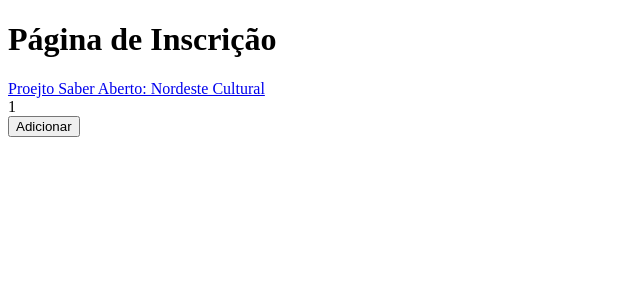
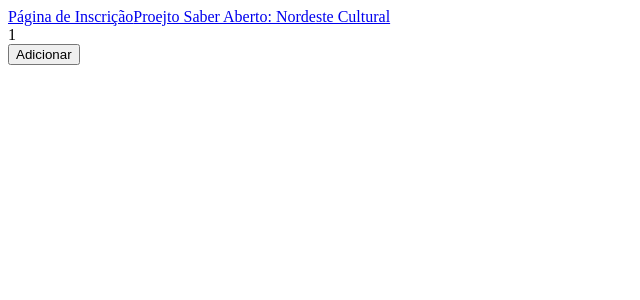
Before and after one commit to rolandmontalvan/ideia-unica, a Next.js app: page / in a window 1280 px wide. Shown: the top 300 px of the page, without its empty margins (0-640 px from the left). Built offline with nearby package versions, Linux system fonts and the light colour scheme.

Commit message:
Update index.js

```diff
--- a/pages/index.js
+++ b/pages/index.js
@@ -4,7 +4,7 @@ import Link from 'next/link'
 function Home() {
     return (
         <div>
-            <h1 href="https://forms.gle/5t5PCAbAe1FxesrT6">Página de Inscrição</h1>
+            <Link href="https://forms.gle/5t5PCAbAe1FxesrT6">Página de Inscrição</Link>
 
             <Link href="/sobre">
                 <a>Proejto Saber Aberto: Nordeste Cultural</a>
```
